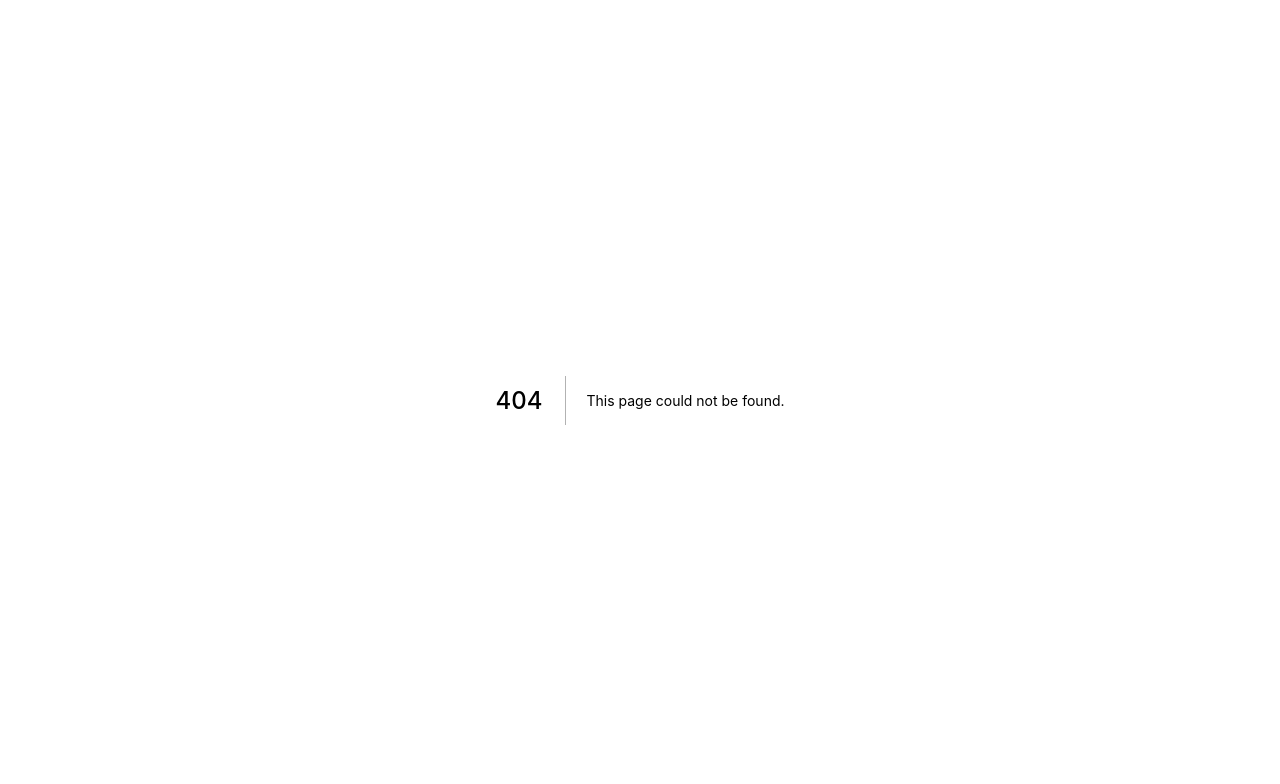
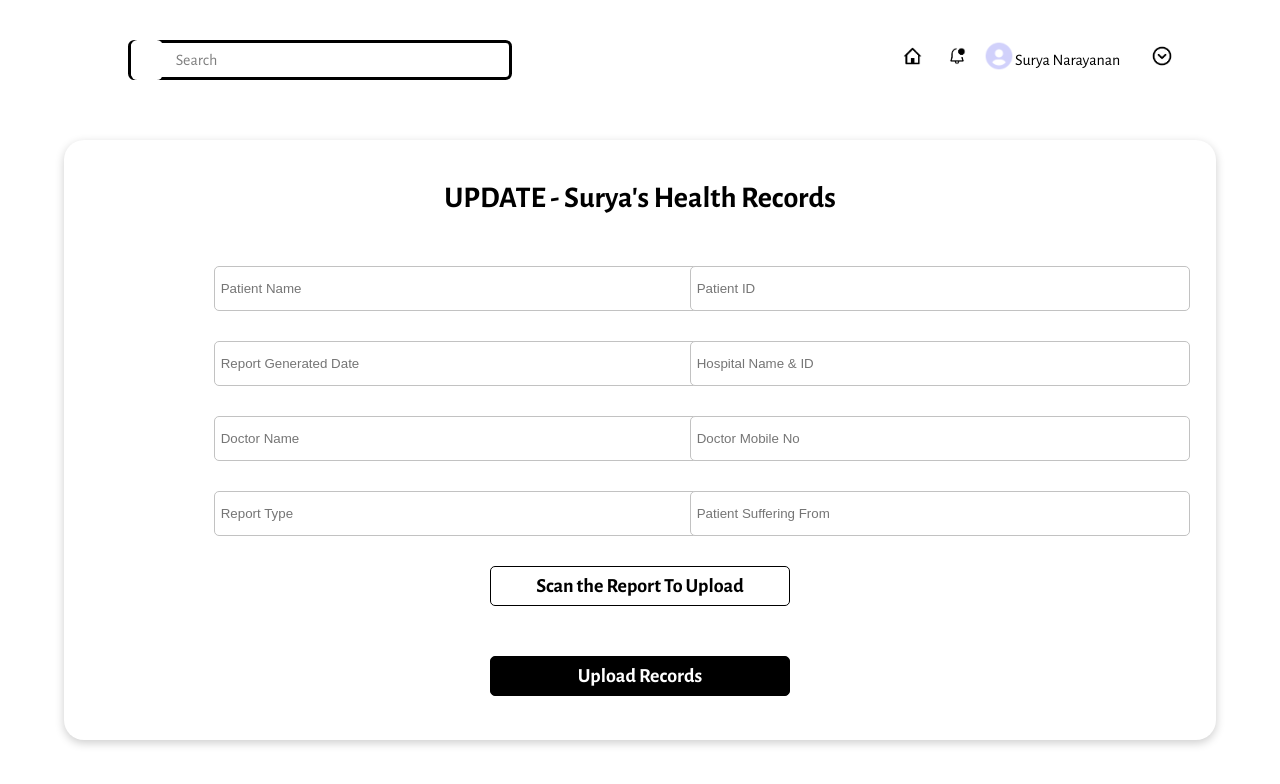
Before and after one commit to Vishal-techy/Hospital-Portal-PLI-Blockathon, a Next.js app: page /inputpage in a window 1280 px wide. Before the commit this address had no page. Shown: the top 784 px of the page. Built offline with nearby package versions, Linux system fonts and the light colour scheme.

Commit message:
uploadpage was uploaded

```diff
--- a/package.json
+++ b/package.json
@@ -11,7 +11,8 @@
   "dependencies": {
     "next": "12.3.1",
     "react": "18.2.0",
-    "react-dom": "18.2.0"
+    "react-dom": "18.2.0",
+    "react-tag-input-component": "^2.0.2"
   },
   "devDependencies": {
     "eslint": "8.23.1",
--- /dev/null
+++ b/pages/inputpage.js
@@ -0,0 +1,184 @@
+import React from 'react'
+import styles from '../styles/inputpage.module.css'
+import Image from 'next/image'
+import home from '../public/home.png'
+import notf from '../public/notf.png'
+import prof from '../public/prof.png'
+import done from '../public/done.png'
+// import { TagsInput } from 'react-tag-input-component'
+
+
+
+function inputpage() {
+  return (
+
+<main>
+
+<div className={styles.Topbar} >
+
+               <div className={styles.Searchbox}>
+
+                   <div className={styles.homebox3}>
+                     {/* <Image
+                  src={search}
+                  /> */}
+                   </div>
+
+                   <p  className={styles.Searchboxtext}>Search</p>
+              </div>
+
+
+<div className={styles.Topbar2}>
+
+        <div className={styles.homebox}>
+        <Image
+        src={home}
+        />
+        </div>
+
+      <div className={styles.homebox2}>
+        <Image
+        src={notf}
+        />
+      </div>
+
+     <div className={styles.homebox4}>
+      <Image
+      src={prof}
+      />
+     </div>
+
+             <p className={styles.hometxt}>Surya Narayanan</p>
+
+      <div className={styles.homebox2}>
+      <Image
+      src={done}
+      />
+      </div>
+
+</div>{/* topbar 2end */}
+</div>{/* topbar1end */}
+
+
+
+<div className={styles.backgroundBox}>
+
+     <h1 className={styles.heading}>UPDATE - Surya's Health Records </h1>
+
+
+<div className={styles.inputflexbox}>
+
+      <div className={styles.insideinputflexbox}>
+        <input
+        placeholder=' Patient Name'
+        className={styles.inputbox}
+        />
+
+        <input
+        placeholder=' Report Generated Date'
+        className={styles.inputbox}
+        />
+
+        <input
+        placeholder=' Doctor Name'
+        className={styles.inputbox}
+        />
+
+        <input
+        placeholder=' Report Type'
+        className={styles.inputbox}
+        />
+      </div>
+
+
+      <div className={styles.insideinputflexbox2}>
+         <input
+         placeholder=' Patient ID'
+         className={styles.inputbox2}
+         />
+
+         <input
+         placeholder=' Hospital Name & ID'
+         className={styles.inputbox2}
+         />
+
+         <input
+         placeholder=' Doctor Mobile No'
+         className={styles.inputbox2}
+         />
+
+         <input
+         placeholder=' Patient Suffering From'
+         className={styles.inputbox2}
+         />
+       </div>
+</div>  {/* inputflex box ends */}
+
+     <div className={styles.uploadbtnbg}>
+           <div  className={styles.uploadbtn}>
+               <h1 className={styles.uploadbtntxt}>Scan the Report To Upload</h1>
+           </div>
+     </div>
+
+
+     <div className={styles.uploadbtnbg}>
+           <div  className={styles.uploadbtn2}>
+               <h1 className={styles.uploadbtntxt2}>Upload Records</h1>
+           </div>
+     </div>
+
+
+
+</div>   {/* backgroundbox divend */}
+
+
+
+
+
+
+
+
+
+
+
+
+
+
+
+
+</main>
+
+
+
+
+
+
+
+
+
+
+
+
+
+
+
+
+
+
+
+
+
+
+
+
+
+
+
+
+
+
+
+  )
+}
+
+export default inputpage
--- /dev/null
+++ b/styles/inputpage.module.css
@@ -0,0 +1,177 @@
+@import url("https://fonts.googleapis.com/css2?family=Alegreya+Sans:ital,wght@0,100;0,300;0,400;0,500;0,700;0,800;0,900;1,100;1,300;1,400;1,500;1,700;1,800;1,900&display=swap");
+
+/* my code starts here */
+.Searchbox {
+    height: 5vh;
+    width: 30vw;
+    margin-left: 10vw;
+    background-color: white;
+    border-radius: 0.5vw;
+    border: solid;
+    display: flex;
+    align-items: center;
+
+  }
+
+  .Topbar {
+    height: 10vh;
+    width: 100vw;
+    margin-top: 5vh;
+    display: flex;
+    flex-direction: row;
+    /* background-color: green; */
+  }
+  .Searchboxtext {
+    font-family: "Alegreya Sans", sans-serif;
+    color: black;
+    font-weight: 200;
+    opacity: 50%;
+  }
+
+  .homebox {
+    height: 5vh;
+    width: 2.5vw;
+    background-color: white;
+    margin-left: 30vw;
+    border-radius: 0.5vw;
+  }
+  .homebox3 {
+    height: 5vh;
+    width: 2.5vw;
+    background-color: white;
+    /* margin-left: 30vw; */
+    border-radius: 0.5vw;
+    margin-right: 1vw;
+  }
+  .homebox4 {
+    height: 5vh;
+    width: 2.5vw;
+    /* background-color: white; */
+    margin-left: 0.8vw;
+    border-radius: 0.5vw;
+    margin-right: 1vw;
+  }
+  .homebox2 {
+    height: 5vh;
+    width: 2.5vw;
+    background-color: white;
+    margin-left: 1vw;
+    border-radius: 0.5vw;
+  }
+  .hometxt {
+    font-family: "Alegreya Sans", sans-serif;
+    color: black;
+    margin-left: -1vw;
+    margin-right: 1vw;
+    /* margin-top:-.01vw; */
+  }
+
+  .Topbar2 {
+    display: flex;
+    justify-content: center;
+    align-items: center;
+    height: 5vh;
+  }
+
+  .heading {
+    font-family: "Alegreya Sans", sans-serif;
+    font-size: 30px;
+    color: #000000;
+    font-weight: 700;
+    text-align: center;
+    padding-top: 40px;
+    padding-bottom: 30px;
+  }
+  .backgroundBox {
+    width: 90vw;
+    height:600px;
+    border-radius: 20px;
+    background-color: #ffffff;
+    margin: 0 auto;
+    box-shadow: 0 3px 10px rgb(0 0 0 / 0.2);
+  }
+  .inputbox{
+    border: solid 1px;
+    border-radius: 5px;
+    height:50px;
+    width:500px;
+    margin-bottom:30px;
+    margin-left: 150px;
+    color: #C2C2C2;
+  }
+  .inputbox2{
+    border: solid 1px;
+    border-radius: 5px;
+    height:50px;
+    width:500px;
+    margin-bottom:30px;
+    margin-left:50px;
+    color: #C2C2C2;
+  }
+  .inputflexbox{
+    width: 90vw;
+    height:300px;
+    border-radius: 20px;
+    /* background-color: #ffff00; */
+    margin: 0 auto;
+    display:flex ;
+    flex-direction: row;
+
+  }
+  .insideinputflexbox{
+    width: 45vw;
+    height:300px;
+    border-radius: 20px;
+    /* background-color: #00ff00; */
+    margin: 0 auto;
+    display:flex ;
+    flex-direction: column;
+  }
+  .insideinputflexbox2{
+    width: 45vw;
+    height:300px;
+    border-radius: 20px;
+    /* background-color: #00ff; */
+    margin: 0 auto;
+    display:flex ;
+    flex-direction: column;
+  }
+
+  .uploadbtn{
+    border: solid 1px;
+    border-radius: 5px;
+    height:40px;
+    width:300px;
+    display: flex;
+    align-items: center;
+    justify-content: center;
+    margin-bottom:50px;
+  }
+  .uploadbtntxt{
+    font-size:20px;
+    font-family: Alegreya Sans;
+  }
+  .uploadbtnbg{
+    height:90px;
+    width: 90vw;
+    /* background-color: #00ff00; */
+    display: flex;
+    align-items: center;
+    justify-content: center;
+  }
+  .uploadbtn2{
+    border: solid 1px;
+    border-radius: 5px;
+    height:40px;
+    width:300px;
+    display: flex;
+    align-items: center;
+    justify-content: center;
+    margin-bottom:50px;
+    background-color: #000000;
+  }
+  .uploadbtntxt2{
+    font-size:20px;
+    font-family: Alegreya Sans;
+    color: #ffffff;
+  }
```
Also changed, not shown: 1 other file (tests, documents, lock files or other folders).
